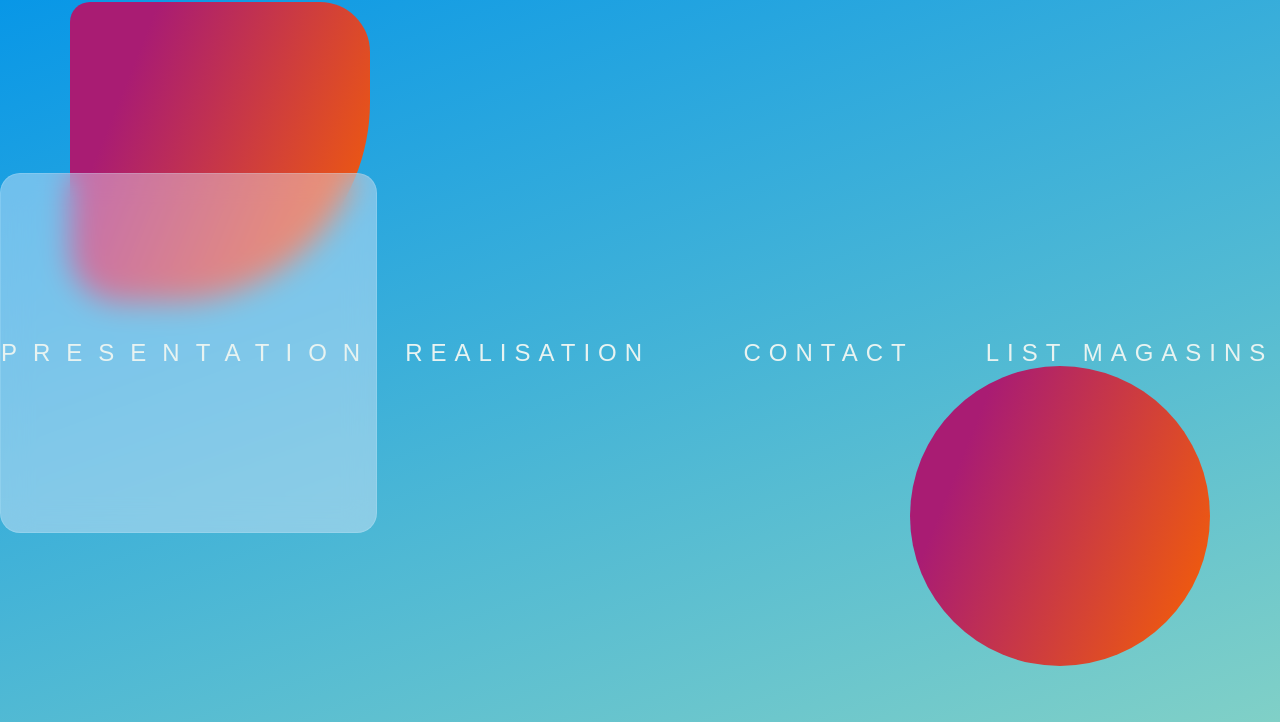
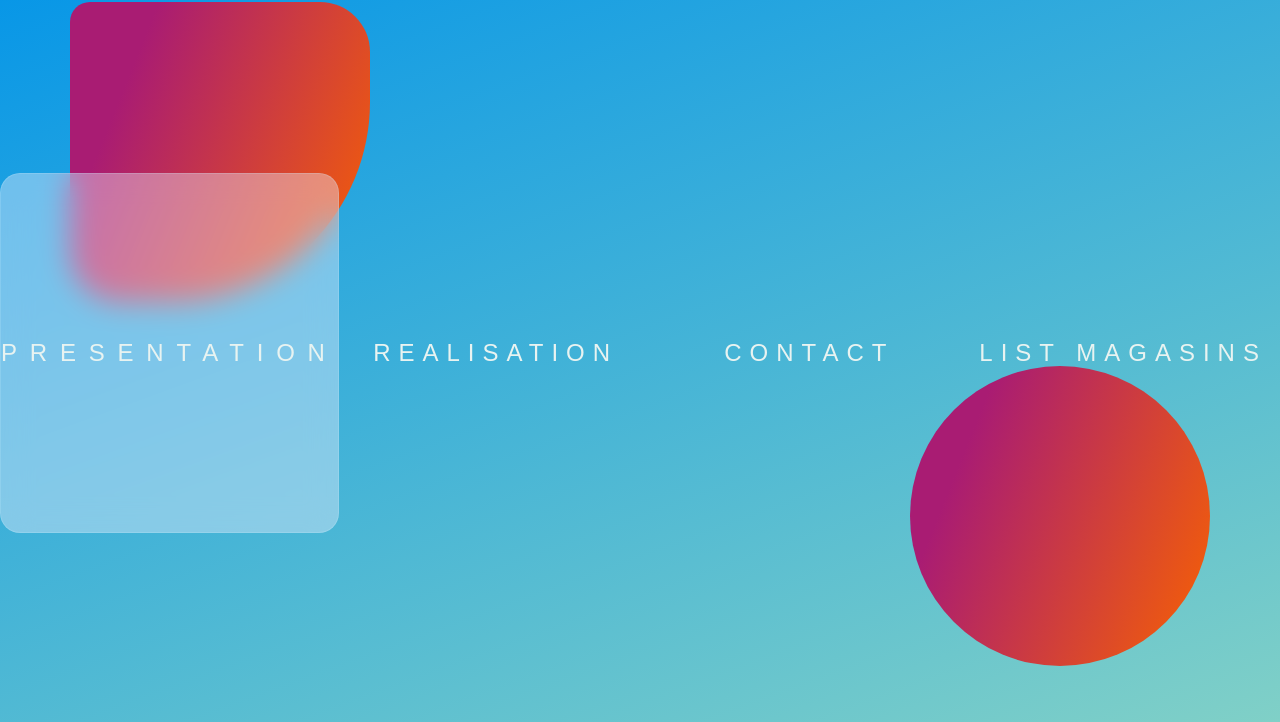
Before and after one commit to brahim-radhoin/CompanyX, a plain HTML site: page index.html in a window 1280 px wide. In both pictures the pointer is over the link "PRESENTATION". Shown: the part 78-800 px from the top of the page. Drawn offline with nearby package versions, Linux system fonts and the light colour scheme; files that its build step writes are made by us from their sources.

Commit message:
later spacing tweak

```diff
--- a/style/style.scss
+++ b/style/style.scss
@@ -58,7 +58,7 @@ body {
                 backdrop-filter: blur(15px);
                 border: 1px solid rgba(200, 240, 255, 0.2);
                 a {
-                    letter-spacing: 1rem;
+                    letter-spacing: 0.8rem;
                 }
             }
         }
```
